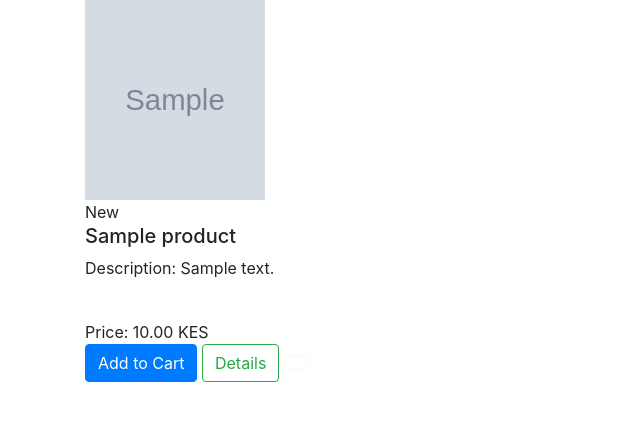
After one commit to OjureFred/BlazeMarketplace, a Django app: page /products/list/ in a window 1280 px wide. The commit adds this page. Shown: the top 421 px of the page, without its empty margins (0-640 px from the left). Run offline with Django 3.2, Linux system fonts and the light colour scheme; tables that the repository leaves empty hold one stand-in row (values such as "Sample post"); grey boxes marked "Sample" are stand-in pictures.

Commit message:
Formatted card template and list template to display product

```diff
--- /dev/null
+++ b/products/templates/product/list.html
@@ -0,0 +1,13 @@
+{% extends 'base.html' %}
+
+
+{% block content %}
+<div class="container">
+    <div class="row">
+{% for obj in object_list %}
+    {% include 'product/snippets/card.html' with instance=obj %}
+
+{% endfor %}
+</div>
+</div>
+{% endblock %}
--- a/products/templates/products/snippets/card.html
+++ b/products/templates/product/snippets/card.html
@@ -2,14 +2,15 @@
     <div class="product-thumbnail">
         <div class="product-img-head">
             <div class="product-img">
-                <img src="assets/images/eco-product-img-1.png" alt="" class="img-fluid"></div>
+                <img src='{{ instance.image.url }}' alt="" class="img-fluid" style="width:180px;height:200px;"></div>
             <div class="ribbons"></div>
             <div class="ribbons-text">New</div>
             <div class=""><a href="#" class="product-wishlist-btn"><i class="fas fa-heart"></i></a></div>
         </div>
         <div class="product-content">
             <div class="product-content-head">
-                <h3 class="product-title">{{instance.title}}</h3>
+                <h5 class="product-title">{{instance.title}}</h5>
+                <p>Description: {{ instance.description }}</p>
                 <div class="product-rating d-inline-block">
                     <i class="fa fa-fw fa-star"></i>
                     <i class="fa fa-fw fa-star"></i>
@@ -17,11 +18,11 @@
                     <i class="fa fa-fw fa-star"></i>
                     <i class="fa fa-fw fa-star"></i>
                 </div>
-                <div class="product-price">{{instance.price}}</div>
+                <div class="product-price">Price: {{instance.price}} KES</div>
             </div>
             <div class="product-btn">
                 <a href="#" class="btn btn-primary">Add to Cart</a>
-                <a href="#" class="btn btn-outline-light">Details</a>
+                <a href="{{ instance.get_absolute_url}}" class="btn btn-outline-success">Details</a>
                 <a href="#" class="btn btn-outline-light"><i class="fas fa-exchange-alt"></i></a>
             </div>
         </div>
--- a/products/views.py
+++ b/products/views.py
@@ -7,7 +7,7 @@ def product_list_view(request):
     queryset = Product.objects.all()
     context = {'object_list': queryset}
 
-    return render(request, 'products/list.html', context)
+    return render(request, 'product/list.html', context)
 
 def product_detail_view(request, pk):
     instance = Product.objects.get_by_id(pk)
```
Also changed, not shown: products/templates/products/list.html (deleted, +0 -9 lines), products/templates/product/detail.html (renamed from products/templates/products/detail.html).
